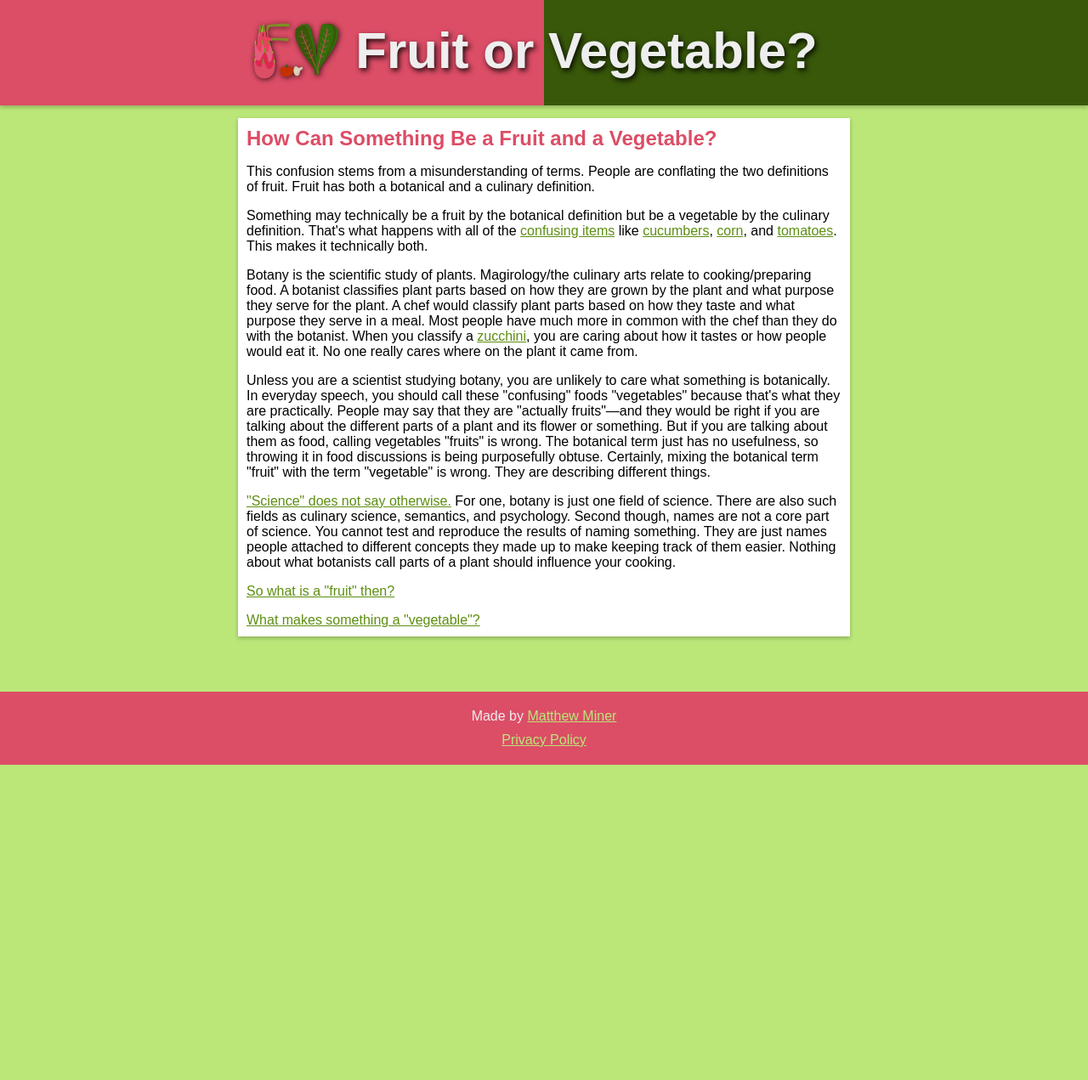
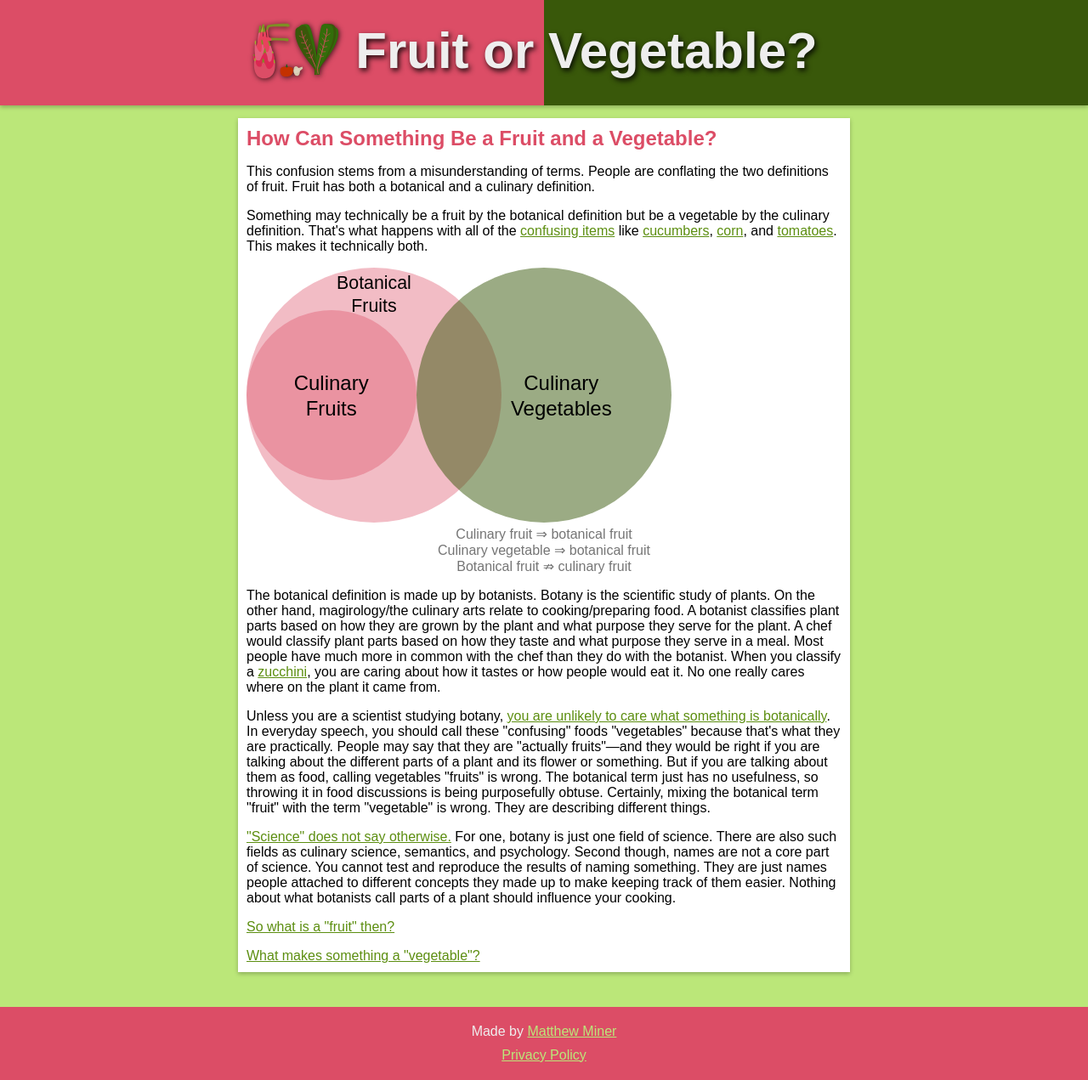
Before and after one commit to mminer237/fruitorvegetable, a Jekyll site: the page built from _pages/how-can-something-be-a-fruit-and-a-vegetable.html, in a window 1280 px wide. Shown: the whole page at 85% size. Built offline with Jekyll 4.4.1, drawn with Linux system fonts in a browser that asks for light colours; before the commit the page ends 900 px from its top, so only the background shows below that.

Commit message:
Add venn diagram

```diff
--- a/_pages/how-can-something-be-a-fruit-and-a-vegetable.html
+++ b/_pages/how-can-something-be-a-fruit-and-a-vegetable.html
@@ -8,8 +8,16 @@ description: Can something be a fruit and a vegetable? How can this be? It's bec
 	<h2>{{ page.title }}</h2>
 	<p>This confusion stems from a misunderstanding of terms. People are conflating the two definitions of fruit. Fruit has both a botanical and a culinary definition.</p>
 	<p>Something may technically be a fruit by the botanical definition but be a vegetable by the culinary definition. That's what happens with all of the <a href="{% link _pages/confusing-items.html %}">confusing items</a> like <a href="{% link _items/cucumber.md %}">cucumbers</a>, <a href="{% link _items/corn.md %}">corn</a>, and <a href="{% link _items/tomato.md %}">tomatoes</a>. This makes it technically both.</p>
-	<p>Botany is the scientific study of plants. Magirology/the culinary arts relate to cooking/preparing food. A botanist classifies plant parts based on how they are grown by the plant and what purpose they serve for the plant. A chef would classify plant parts based on how they taste and what purpose they serve in a meal. Most people have much more in common with the chef than they do with the botanist. When you classify a <a href="{% link _items/zucchini.md %}">zucchini</a>, you are caring about how it tastes or how people would eat it. No one really cares where on the plant it came from.</p>
-	<p>Unless you are a scientist studying botany, you are unlikely to care what something is botanically. In everyday speech, you should call these "confusing" foods "vegetables" because that's what they are practically. People may say that they are "actually fruits"—and they would be right if you are talking about the different parts of a plant and its flower or something. But if you are talking about them as food, calling vegetables "fruits" is wrong. The botanical term just has no usefulness, so throwing it in food discussions is being purposefully obtuse. Certainly, mixing the botanical term "fruit" with the term "vegetable" is wrong. They are describing different things.</p>
+	<figure>
+		<img src="/assets/venn_diagram.svg" alt="Venn diagram showing all culinary fruits are botanical fruits, some vegetables are botanical fruits, and not all botanical fruits are culinary fruits.">
+		<figcaption>
+			Culinary fruit ⇒ botanical fruit<br>
+			Culinary vegetable ⇒ botanical fruit<br>
+			Botanical fruit ⇏ culinary fruit
+		</figcaption>
+	</figure>
+	<p>The botanical definition is made up by botanists. Botany is the scientific study of plants. On the other hand, magirology/the culinary arts relate to cooking/preparing food. A botanist classifies plant parts based on how they are grown by the plant and what purpose they serve for the plant. A chef would classify plant parts based on how they taste and what purpose they serve in a meal. Most people have much more in common with the chef than they do with the botanist. When you classify a <a href="{% link _items/zucchini.md %}">zucchini</a>, you are caring about how it tastes or how people would eat it. No one really cares where on the plant it came from.</p>
+	<p>Unless you are a scientist studying botany, <a href="{% link _pages/you-dont-have-to-care-about-botanical-definitions.html %}">you are unlikely to care what something is botanically</a>. In everyday speech, you should call these "confusing" foods "vegetables" because that's what they are practically. People may say that they are "actually fruits"—and they would be right if you are talking about the different parts of a plant and its flower or something. But if you are talking about them as food, calling vegetables "fruits" is wrong. The botanical term just has no usefulness, so throwing it in food discussions is being purposefully obtuse. Certainly, mixing the botanical term "fruit" with the term "vegetable" is wrong. They are describing different things.</p>
 	<p><a href="{% link _pages/science.html %}">"Science" does not say otherwise.</a> For one, botany is just one field of science. There are also such fields as culinary science, semantics, and psychology. Second though, names are not a core part of science. You cannot test and reproduce the results of naming something. They are just names people attached to different concepts they made up to make keeping track of them easier. Nothing about what botanists call parts of a plant should influence your cooking.</p>
 	<p><a href="{% link _types/fruit.html %}">So what is a "fruit" then?</a></p>
 	<p><a href="{% link _types/vegetable.html %}">What makes something a "vegetable"?</a></p>
```
Also changed, not shown: assets/venn_diagram.svg (added).
